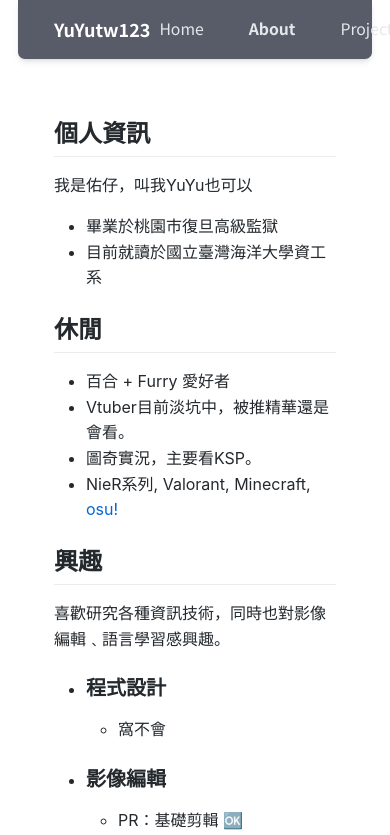
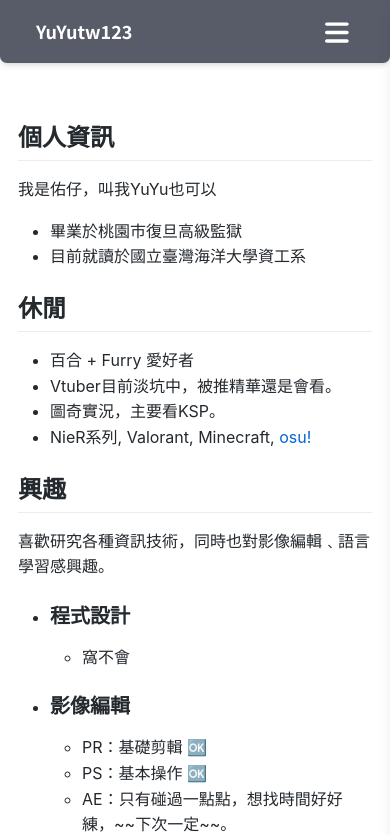
Before and after one commit to YuYutw123/YuYutw123.github.io, a Next.js app: page /about in a window 390 px wide. Shown: the top 835 px of the page. Built offline with nearby package versions, Linux system fonts and the light colour scheme.

Commit message:
fix: mobile css

```diff
--- a/next.config.ts
+++ b/next.config.ts
@@ -6,6 +6,7 @@ module.exports = {
     output: "export",
     basePath: isProd ? `/${repo}` : "",
     assetPrefix: isProd ? `/${repo}/` : "",
+    trailingSlash: true,
     images: {
         unoptimized: true,
     },
--- a/package.json
+++ b/package.json
@@ -12,6 +12,9 @@
         "lint": "eslint"
     },
     "dependencies": {
+        "@fortawesome/fontawesome-svg-core": "^7.0.1",
+        "@fortawesome/free-solid-svg-icons": "^7.0.1",
+        "@fortawesome/react-fontawesome": "^3.0.2",
         "date-fns": "^4.1.0",
         "gray-matter": "^4.0.3",
         "next": "15.5.2",
--- /dev/null
+++ b/public/404.html
@@ -0,0 +1,18 @@
+<!DOCTYPE html>
+<html lang="en">
+<head>
+    <meta charset="UTF-8" />
+    <meta name="viewport" content="width=device-width, initial-scale=1.0" />
+    <title>Redirecting...</title>
+    <script>
+        // 取得當前路徑
+        const path = window.location.pathname;
+
+        // 所有未知路徑 fallback 到 index.html
+        window.location.replace("/trytrysee/index.html" + window.location.search + window.location.hash);
+    </script>
+</head>
+<body>
+    Redirecting...
+</body>
+</html>
--- a/src/app/about/layout.tsx
+++ b/src/app/about/layout.tsx
@@ -9,7 +9,7 @@ export const metadata: Metadata = {
 export default function AboutLayout({ children }: { children: React.ReactNode }) {
     return (
         <div>
-            <main className="container mx-auto px-4">{children}</main>
+            <main className="container md:mx-auto md:px-4">{children}</main>
         </div>
     );
 }
--- a/src/app/layout.tsx
+++ b/src/app/layout.tsx
@@ -17,7 +17,7 @@ export default function RootLayout({
         <html>
             <body>
                 <Navbar />
-                <div className="md:container lg:mx-auto px-4 lg:w-[50vw] min-h-[100vh]">
+                <div className="overflow-x-hidden md:container lg:mx-auto md:px-4 lg:w-[50vw] min-h-[100vh]">
                     {children}
                 </div>
                 <Footer />
--- a/src/components/navbar.tsx
+++ b/src/components/navbar.tsx
@@ -1,7 +1,10 @@
 "use client";
 
+import { useState } from "react";
 import Link from "next/link";
 import { usePathname } from "next/navigation";
+import { FontAwesomeIcon } from "@fortawesome/react-fontawesome";
+import { faBars, faTimes } from "@fortawesome/free-solid-svg-icons";
 
 interface NavItem {
     label: string;
@@ -16,20 +19,24 @@ const navItems: NavItem[] = [
 
 export default function Navbar() {
     const pathname = usePathname();
+    const [menuOpen, setMenuOpen] = useState(false);
 
     return (
-        <header className="mx-4 rounded-b-md backdrop-blur-md bg-gray-900/70 text-white shadow-md sticky top-0 z-50 lg:px-48 px-4">
+        <header className="md:mx-4 rounded-b-md backdrop-blur-md bg-gray-900/70 text-white shadow-md sticky top-0 z-50 lg:px-48 px-4">
             <nav className="container mx-auto flex justify-between items-center px-4 py-3">
+                {/* Logo */}
                 <h1 className="text-md md:text-lg font-bold drop-shadow-glow">
-                    <Link href={`/`} className="text-white">
+                    <Link href="/" className="text-white">
                         YuYutw123
                     </Link>
                 </h1>
-                <ul className="relative flex space-x-6 rounded-lg md:text-md text-sm">
+
+                {/* Desktop nav */}
+                <ul className="hidden md:flex relative space-x-6 rounded-lg md:text-md text-sm">
                     {navItems.map((item) => (
                         <li key={item.href} className="relative z-10">
                             <Link
-                                href={`${item.href}`}
+                                href={item.href}
                                 className={`px-2 py-1 block rounded-md transition-colors duration-300 ${
                                     pathname === item.href
                                         ? "text-gray-200 font-semibold"
@@ -41,7 +48,56 @@ export default function Navbar() {
                         </li>
                     ))}
                 </ul>
+
+                {/* Mobile hamburger */}
+                <button
+                    className="md:hidden text-white text-2xl"
+                    onClick={() => setMenuOpen((prev) => !prev)}
+                >
+                    <FontAwesomeIcon icon={menuOpen ? faTimes : faBars} />
+                </button>
             </nav>
+
+            {/* Sidebar (mobile only) */}
+            <div
+                className={`fixed top-0 right-0 h-[100vh] w-64 bg-gray-900 backdrop-blur-md shadow-lg transform transition-transform duration-300 ease-in-out z-40
+                ${menuOpen ? "translate-x-0" : "translate-x-full"}`}
+            >
+                <div className="flex justify-between items-center p-4 border-b border-gray-700">
+                    <h2 className="text-lg font-semibold">Menu</h2>
+                    <button
+                        className="text-white text-2xl"
+                        onClick={() => setMenuOpen(false)}
+                    >
+                        <FontAwesomeIcon icon={faTimes} />
+                    </button>
+                </div>
+                <ul className="flex flex-col p-4 space-y-4 text-sm bg-gray-900/95">
+                    {navItems.map((item) => (
+                        <li key={item.href}>
+                            <Link
+                                href={item.href}
+                                className={`block px-2 py-2 rounded-md transition-colors duration-300 ${
+                                    pathname === item.href
+                                        ? "text-yellow-400 font-semibold"
+                                        : "text-gray-200 hover:text-gray-300"
+                                }`}
+                                onClick={() => setMenuOpen(false)}
+                            >
+                                {item.label}
+                            </Link>
+                        </li>
+                    ))}
+                </ul>
+            </div>
+
+            {/* Overlay when sidebar is open */}
+            {menuOpen && (
+                <div
+                    className="w-[100vw] h-[100vh] fixed inset-0 bg-black/40 z-30"
+                    onClick={() => setMenuOpen(false)}
+                />
+            )}
         </header>
     );
 }
--- a/src/lib/remarkAdmonition.tsx
+++ b/src/lib/remarkAdmonition.tsx
@@ -1,5 +1,5 @@
 import { visit } from "unist-util-visit";
-import { Root, Parent, Literal } from "mdast";
+import { Root, Parent } from "mdast";
 import { Node } from "unist";
 
 interface DirectiveNode extends Parent {
--- a/src/styles/globals.css
+++ b/src/styles/globals.css
@@ -14,6 +14,7 @@ body {
     font-family: var(--font-noto-sans-tc);
     -webkit-font-smoothing: antialiased;
     -moz-osx-font-smoothing: grayscale;
+    overflow-x: hidden;
 }
 
 * {
```
Also changed, not shown: 2 other files (tests, documents, lock files or other folders).
